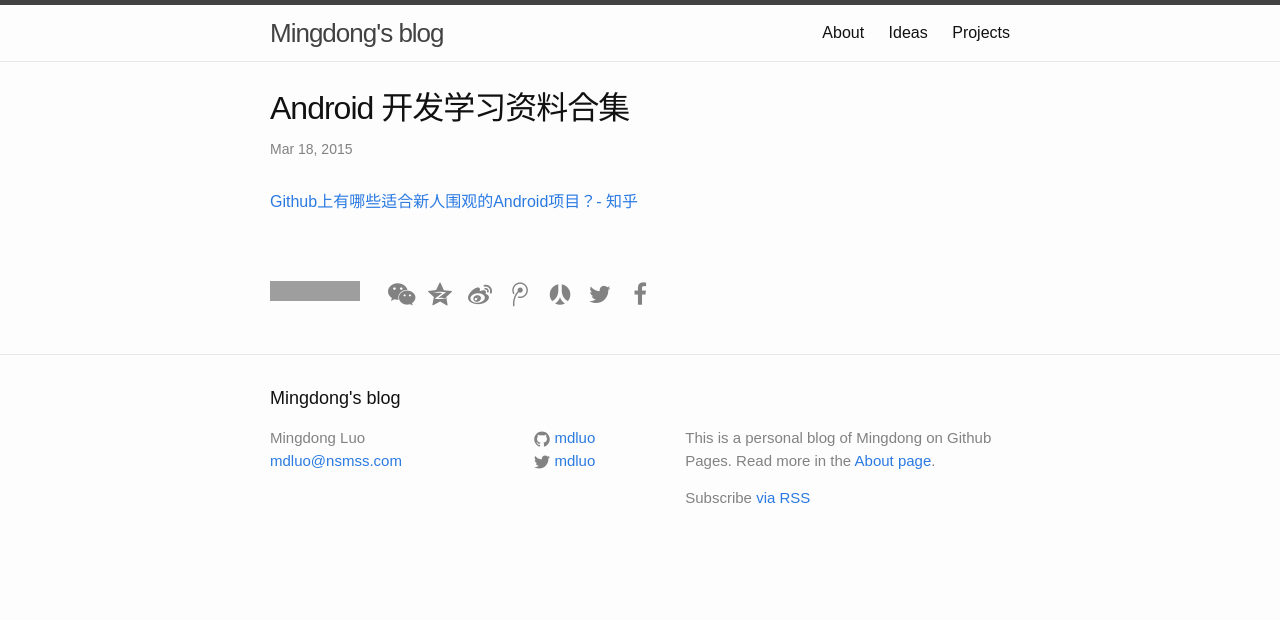
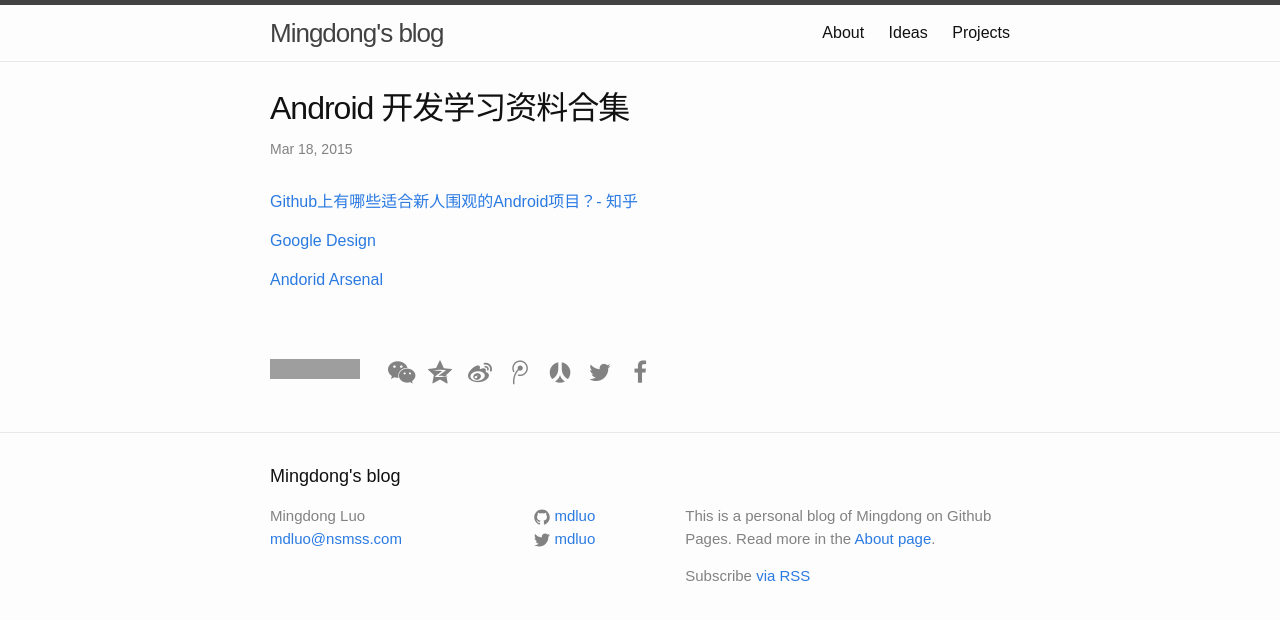
Before and after one commit to itfen/md, a Jekyll site: the page built from _posts/2015-03-18-android-development-learning-materials.md, in a window 1280 px wide. Shown: the top 620 px of the page. Built offline with Jekyll 4.4.1, drawn with Linux system fonts in a browser that asks for light colours; nearby versions of some CDN libraries; comment, search, counter and statistics services are not loaded; grey boxes are pictures that could not be loaded.

Commit message:
Update post

```diff
--- a/_posts/2015-03-18-android-development-learning-materials.md
+++ b/_posts/2015-03-18-android-development-learning-materials.md
@@ -7,3 +7,7 @@ share: true
 ---
 
 [Github上有哪些适合新人围观的Android项目？- 知乎](http://www.zhihu.com/question/28481864)
+
+[Google Design](http://www.google.com/design/)
+
+[Andorid Arsenal](https://android-arsenal.com/)
```
